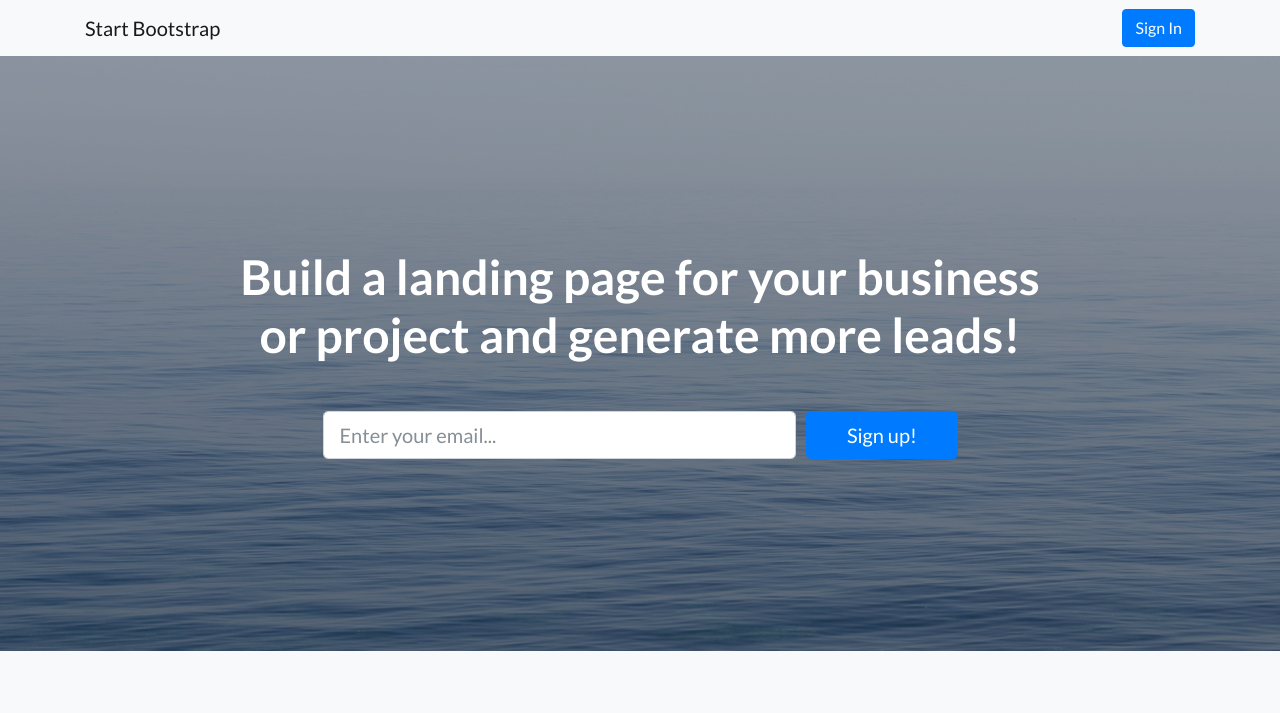
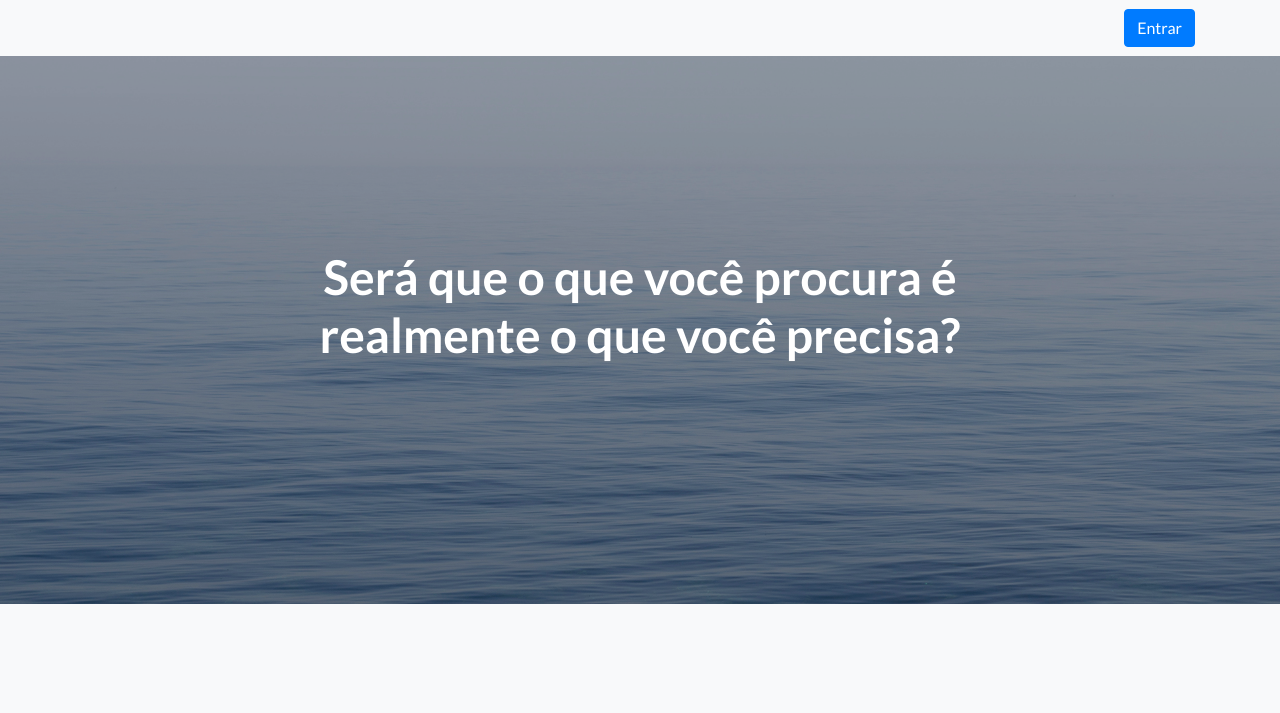
Before and after one commit to TSpadoni/IBM-Cloud-Garage-Method, a website: page index.html in a window 1280 px wide. Shown: the top 713 px of the page. Drawn offline with Linux system fonts and the light colour scheme.

Commit message:
Update index.html

```diff
--- a/index.html
+++ b/index.html
@@ -8,7 +8,7 @@
     <meta name="description" content="">
     <meta name="author" content="">
 
-    <title>Landing Page - Start Bootstrap Theme</title>
+    <title>F&Iacute; di Edson</title>
 
     <!-- Bootstrap core CSS -->
     <link href="vendor/bootstrap/css/bootstrap.min.css" rel="stylesheet">
@@ -28,8 +28,8 @@
     <!-- Navigation -->
     <nav class="navbar navbar-light bg-light static-top">
       <div class="container">
-        <a class="navbar-brand" href="#">Start Bootstrap</a>
-        <a class="btn btn-primary" href="#">Sign In</a>
+        <a class="navbar-brand" href="#">&nbsp;</a>
+        <a class="btn btn-primary" href="#">Entrar</a>
       </div>
     </nav>
 
@@ -39,19 +39,19 @@
       <div class="container">
         <div class="row">
           <div class="col-xl-9 mx-auto">
-            <h1 class="mb-5">Build a landing page for your business or project and generate more leads!</h1>
+            <h1 class="mb-5">Ser&aacute; que o que voc&ecirc; procura &eacute; realmente o que voc&ecirc; precisa?</h1>
           </div>
           <div class="col-md-10 col-lg-8 col-xl-7 mx-auto">
-            <form>
+<!--            <form>
               <div class="form-row">
                 <div class="col-12 col-md-9 mb-2 mb-md-0">
                   <input type="email" class="form-control form-control-lg" placeholder="Enter your email...">
                 </div>
                 <div class="col-12 col-md-3">
-                  <button type="submit" class="btn btn-block btn-lg btn-primary">Sign up!</button>
+                  <button type="submit" class="btn btn-block btn-lg btn-primary">EXPERIMENTE!</button>
                 </div>
               </div>
-            </form>
+            </form> -->
           </div>
         </div>
       </div>
```
